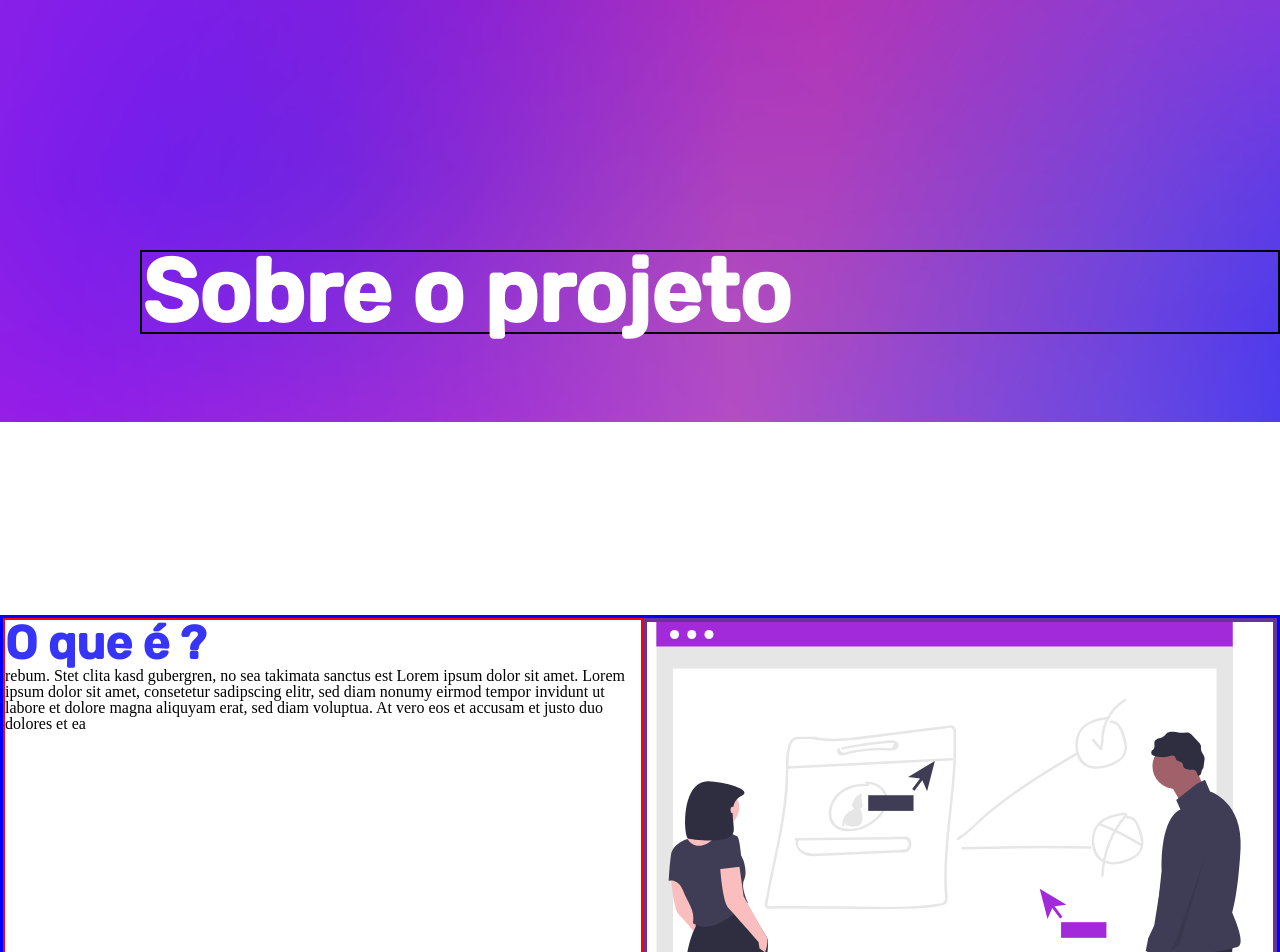
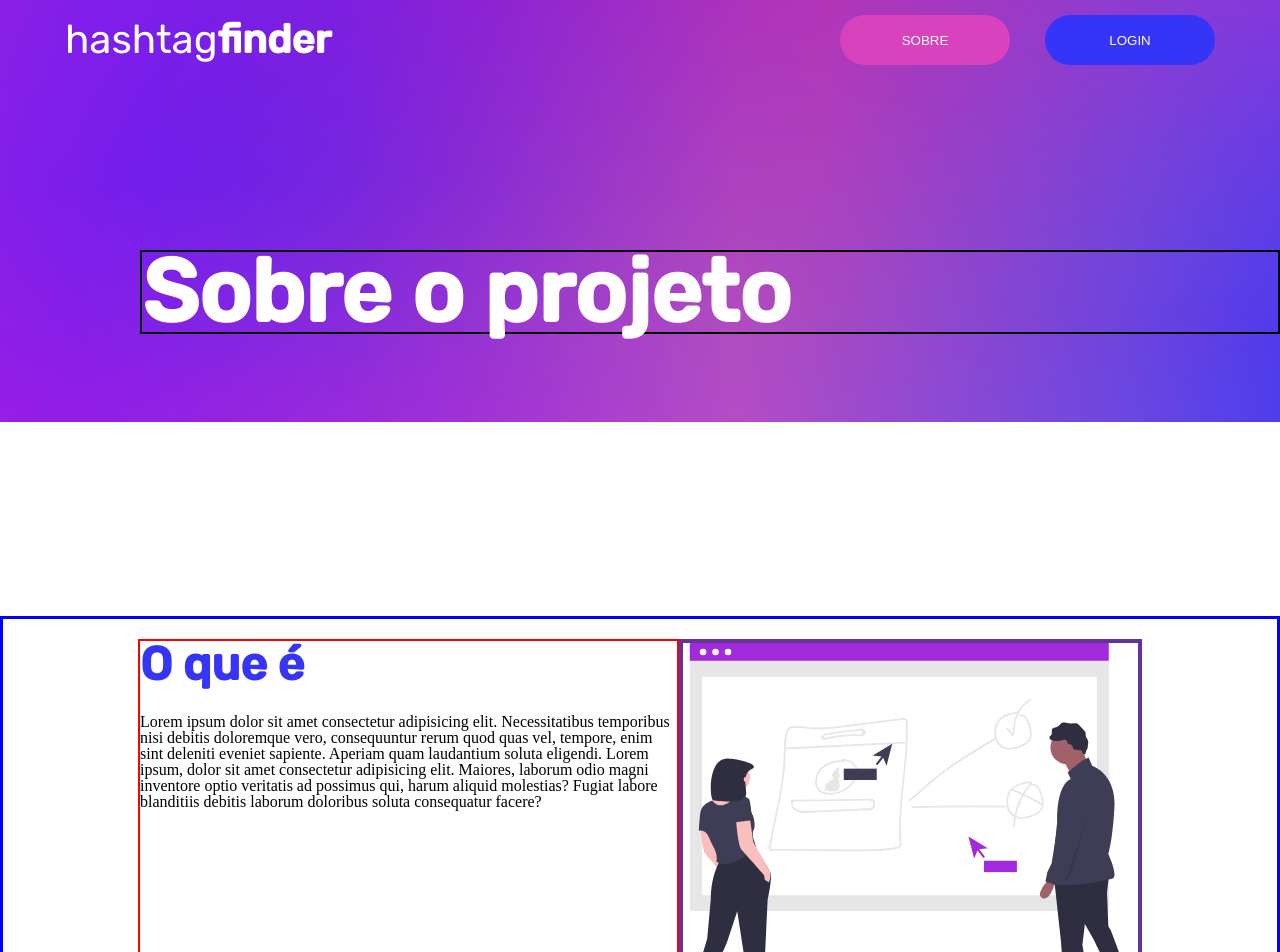
Before and after one commit to edgarffgomes/Projeto-HashtagFinder, a React (Create React App) app: page /about in a window 1280 px wide. Shown: the top 952 px of the page. Built offline with nearby package versions, Linux system fonts and the light colour scheme.

Commit message:
criacao do header e da parte sobre o projeto

```diff
--- a/src/components/navbar/Navbar.jsx
+++ b/src/components/navbar/Navbar.jsx
@@ -1,34 +1,29 @@
+import '../../css/Global.css';
 import React from 'react';
-import Button from '../button/Button';
-import styles from './Header.module.css';
-import '../../css/Global.css';
+import styles from './Navbar.module.css';
+import { Link } from 'react-router-dom';
 
-const Header = () => {
+const Navbar = () => {
   return (
-    <header className={styles.header}>
-      <div className={styles.bgHeader}>
-        <div>
+    <nav className={styles.bgNav}>
+      <div className={styles.bgTitle}>
+        <Link to="/">
           <h2>
             hashtag<strong>finder</strong>
           </h2>
-        </div>
-        <div className={styles.bgButton}>
-          <Button style={styles}>
-            <div className={styles.imgButtonOn}>
-              <img src="../../img/icon-info-circle.svg" alt="" />
-            </div>
-            SOBRE
-          </Button>
-          <Button className={styles}>
-            <div className={styles.imgButtonLogin}>
-              <img src="../../img/icon-user-alt.svg" alt="" />
-            </div>
-            LOGIN
-          </Button>
-        </div>
+        </Link>
       </div>
-    </header>
+      <div className={styles.bgButton}>
+        <Link to="/about">
+          <button className={styles.bgAbout}>SOBRE</button>
+        </Link>
+
+        <Link to="/login">
+          <button className={styles.bgLogin}>LOGIN</button>
+        </Link>
+      </div>
+    </nav>
   );
 };
 
-export default Header;
+export default Navbar;
--- a/src/components/navbar/Navbar.module.css
+++ b/src/components/navbar/Navbar.module.css
@@ -1,62 +1,62 @@
-.header{
+@import '../../css/Global.css';
+
+ *{
+  text-decoration: none;
+ }
+
+/* ESTILIZA O CAMPO DE NAVEGAÇÃO */
+.bgNav{
+  height: 50px;
+  width: 100%;
+  background-color: transparent;
+  box-sizing: border-box;
   display: flex;
-  width: 100%;
-  height: 788px;
-  background-image: url('../../img/hero-bg.jpg');
-  background-size: cover;
+  justify-content: space-between;
+  align-items: center;
+  padding: 40px 65px;
+  top: 0;
+  left: 0;
 }
 
-.bgHeader{
-  width: 100%;
-  display: flex;
-  justify-content: space-between;
-  margin-top: 40px;
-  padding: 0 50px;
+/* ESTILIZA O TITULO DA NAVEGAÇÃO */
+.bgTitle h2{
+  font-family: var(--fontMain);
+  color: var(--titleOneColor);
+  font-size: 40px;
+
 }
 
-.bgHeader h2 {
-  font-size: 32px;
-  color: var(--titleOneColor);
-  font-family: var(--fontMain);
-}
-
-.bgHeader strong{
+/* ESTILIZA O STRONG QUE ESTÁ DENTRO DO H2 */
+.bgTitle strong{
   font-weight: bold;
 }
 
-/* BOTÕES */
-
-.bgButton{
-  display: flex;
+/* ESTILIZA OS BOTÕES DA NAVEGAÇÃO */
+.bgButton button{
+  height: 50px;
+  width: 170px;
+  border-radius: 25px;
+  border: none;
+  color: var(--titleOneColor);
+  cursor: pointer;
+  transition: 0.5s;
 }
 
-.imgButtonOn{
-  background-image: url('../../img/icon-info-circle.svg');
-  background-repeat: no-repeat;
-  width: 12px;
-  padding-right: 14px;
+/* BOTÃO SOBRE */
+.bgAbout{
+  background-color: var(--button-color);
+  margin-right: 35px ;
 }
 
-.imgButtonLogin{
-  background-image: url('../../img/icon-user-alt.svg');
-  background-repeat: no-repeat;
-  width: 12px;
-  padding-right: 14px;
+.bgAbout:hover{
+  background-color: var(--button-color-hover) ;
 }
 
-button{
-  display: flex;
-  justify-content: center;
-  align-items: center;
+/* BOTÃO LOGIN */
+.bgLogin{
+  background-color: var(--titleTwoColor);
 }
 
-button:first-child{
-  background-color: var(--button-color);
-  color: var(--titleOneColor);
-  margin: 0 35px;
-
+.bgLogin:hover{
+  background-color: var(--button-color-hover2);
 }
-button:last-child{
-  background-color: var(--titleTwoColor);
-  color: var(--titleOneColor)
-}
--- a/src/components/searchesPerformedList/Body.module.css
+++ b/src/components/searchesPerformedList/Body.module.css
@@ -1,3 +1,5 @@
+
+@import '../../css/Global.css';
 .title {
   font-family: var(--fontMain);
   color: var(--titleOneColor);
--- a/src/css/Global.css
+++ b/src/css/Global.css
@@ -3,10 +3,12 @@
   --titleOneColor: #ffffff;
   --titleTwoColor: #3634f7;
   --button-color: #d842bd;
-
+  --button-color-hover: #c42fa8;
+  --button-color-hover2: #2b2bd1 ;
   --background-color-list-header: #f1f1f1;
   --background-color-list-body: #ffffff;
   --search-list-text-color: #d842bd;
+  --color-input-search: #8D9DA2;
 }
 
   *{
@@ -14,7 +16,7 @@
   }
 
 
-/*RESPONSIVIDADE: font-size: 16px (Desktop)*/
+/*Responsividade: font-size: 16px (Desktop)*/
 @media (max-width: 1080px) {
   html {
     font-size: 93.75%; /* 15px*/
--- a/src/pages/about/About.jsx
+++ b/src/pages/about/About.jsx
@@ -1,26 +1,40 @@
 import React from 'react';
 import styles from './About.module.css';
 import illustration from '../../img/about-illustration.svg';
-// import Container from '../../components/container/Container';
+import Navbar from '../../components/navbar/Navbar';
 export default function About() {
   return (
-    <div className={styles.mainContainer}>
+    <>
+      <header>
+        <Navbar />
         <div className={styles.bgAbout}>
           <h1 className={styles.bgTitle}>Sobre o projeto</h1>
         </div>
-
+      </header>
+      <main>
       <section className={styles.container}>
         <div className={styles.paragraph}>
-            <h2 className={styles.paragraphTitle}>O que é ?</h2>
+          <h2 className={styles.paragraphTitle}>O que é</h2>
           <p>
-            rebum. Stet clita kasd gubergren, no sea takimata sanctus est Lorem ipsum dolor sit amet. Lorem ipsum dolor sit amet, consetetur sadipscing elitr, sed diam nonumy eirmod tempor invidunt ut labore et dolore magna aliquyam erat, sed diam voluptua. At vero eos et accusam et justo duo dolores et ea
+            Lorem ipsum dolor sit amet consectetur adipisicing elit.
+            Necessitatibus temporibus nisi debitis doloremque vero, consequuntur
+            rerum quod quas vel, tempore, enim sint deleniti eveniet sapiente.
+            Aperiam quam laudantium soluta eligendi. Lorem ipsum, dolor sit amet
+            consectetur adipisicing elit. Maiores, laborum odio magni inventore
+            optio veritatis ad possimus qui, harum aliquid molestias? Fugiat
+            labore blanditiis debitis laborum doloribus soluta consequatur
+            facere?
           </p>
-
         </div>
-          <div>
-          <img className={styles.illustration} src={illustration} alt="ilustração" />
+        <div className={styles.containerIllustration}>
+          <img
+            className={styles.illustration}
+            src={illustration}
+            alt="ilustração"
+          />
         </div>
       </section>
-    </div>
+      </main>
+    </>
   );
 }
--- a/src/pages/about/About.module.css
+++ b/src/pages/about/About.module.css
@@ -1,8 +1,6 @@
 .bgAbout {
   display: inline-block;
   background: url(../../img/about-bg.jpg) no-repeat;
-  /* background-size: cover; */
-
   width: 100%;
   height: 422px;
 }
@@ -16,46 +14,31 @@
   margin: 250px 0px 0px 140px;
 }
 
-
-
 .container {
-  /* display: grid;
-  grid-template-columns: 0.5fr 0.5fr;
-  justify-content: space-evenly;
-  margin-top:193px ;
-  gap: 197px; */
-
   display: flex;
-  justify-content: space-around;
-  margin-top: 193px;
+  justify-content: space-between;
+  /* margin-top: 193px; */
   width: 100%;
-
+  border: solid blue;
+  margin: 194px auto;
+  padding: 20px 135px;
   border: solid blue;
 }
 
 .paragraph {
-  /* margin-left: 140px; */
-  /* margin-right: 197px; */
   width: 754px;
-  /* width: 754px; */
+  min-width: 350px;
   border: 2px solid red;
 }
 
 .paragraphTitle {
-  /* width: 50%; */
   color: var(--titleTwoColor);
   font: bold 2.9em/48px 'Rubik', sans-serif;
+  margin-bottom: 25px;
 }
 
-/* texto */
-/* p {
-  width: 754px;
-} */
-
 .illustration {
-  /* width: 50%; */
-  width: 634px;
-
-  /* margin-right: auto; */
+  width: 100%;
+  min-width: 400px;
   border: 4px solid rebeccapurple;
 }
--- a/src/pages/home/Home.jsx
+++ b/src/pages/home/Home.jsx
@@ -2,10 +2,12 @@ import React from 'react';
 import styles from './Home.module.css';
 import Container from '../../components/container/Container';
 import IconSearch from '../../img/icon-search.svg';
+import Navbar from '../../components/navbar/Navbar';
 const Home = () => {
   return (
     <>
       <Container>
+        <Navbar></Navbar>
         {/* background do cabeçalho */}
         <header className={styles.bgHeader}>
           {/* background do titulo */}
@@ -16,9 +18,21 @@ const Home = () => {
               Twitter abaixo
             </p>
           </div>
-          {/* background do input de pesquisas */}
+          {/* background do campo de pesquisa*/}
           <div className={styles.bgSearch}>
-            <img src={IconSearch} alt="" />
+            {/* background da imagem do campo de pesquisa */}
+            <div className={styles.bgImageSearch}>
+              <img src={IconSearch} alt="" />
+            </div>
+            {/* background do input de pesquisa */}
+            <div className={styles.bgInputSearch}>
+              <input
+                type="search"
+                name="search"
+                id="search"
+                placeholder="Buscar..."
+              />
+            </div>
           </div>
         </header>
       </Container>
--- a/src/pages/home/Home.module.css
+++ b/src/pages/home/Home.module.css
@@ -1,4 +1,8 @@
 @import '../../css/Global.css';
+
+nav{
+  position: fixed;
+}
 
 /* CORPO DO CABEÇALHO */
 .bgHeader{
@@ -38,4 +42,36 @@
   margin-top: 260px;
   height: 119px;
   border-radius: 72px;
+  display: flex;
+  align-items: center;
+  box-shadow: 0 1px 2px rgb(0 0 0);
+  outline: none;
+  transition: 0.5s;
 }
+
+.bgSearch:Hover{
+box-shadow: 0 2px 3px rgb(0 0 0);
+}
+
+/* ESTILIZA A IMAGEM DO CAMPO DE BUSCA */
+.bgImageSearch {
+  padding: 47px 44px 50px 60px;
+}
+
+/* ESTILIZA O CAMPO DE BUSCA */
+.bgInputSearch{
+    display: flex;
+    width: 100%;
+    height: 100%;
+}
+
+
+.bgInputSearch input {
+  width: 100%;
+  border: none;
+  border-radius: 72px;
+  color: var( --titleTwoColor);
+  outline: none;
+  font-size: 50px;
+  color: var(--color-input-search);
+}
--- a/src/pages/search/SearchesPerformedList.css
+++ b/src/pages/search/SearchesPerformedList.css
@@ -1,5 +1,9 @@
 * {
   box-sizing: border-box;
+}
+
+.bgNav nav{
+  position: absolute;
 }
 
 .main-container {
```
Also changed, not shown: src/components/searchesPerformedList/Body.jsx (+13 -14 lines), src/pages/search/SearchesPerformedList.jsx (+7 -6 lines). Lines whose indentation alone changed are shown as unchanged.
